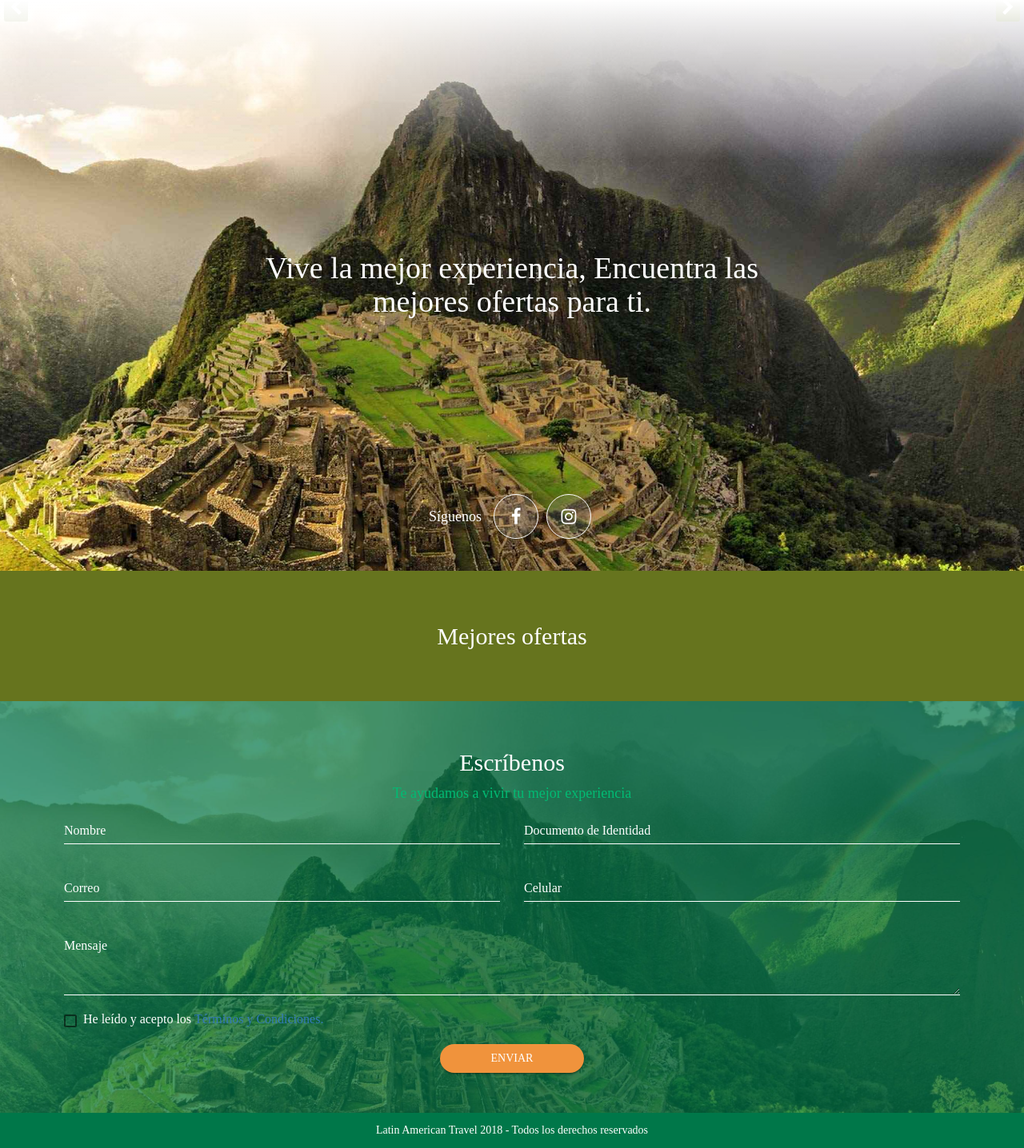
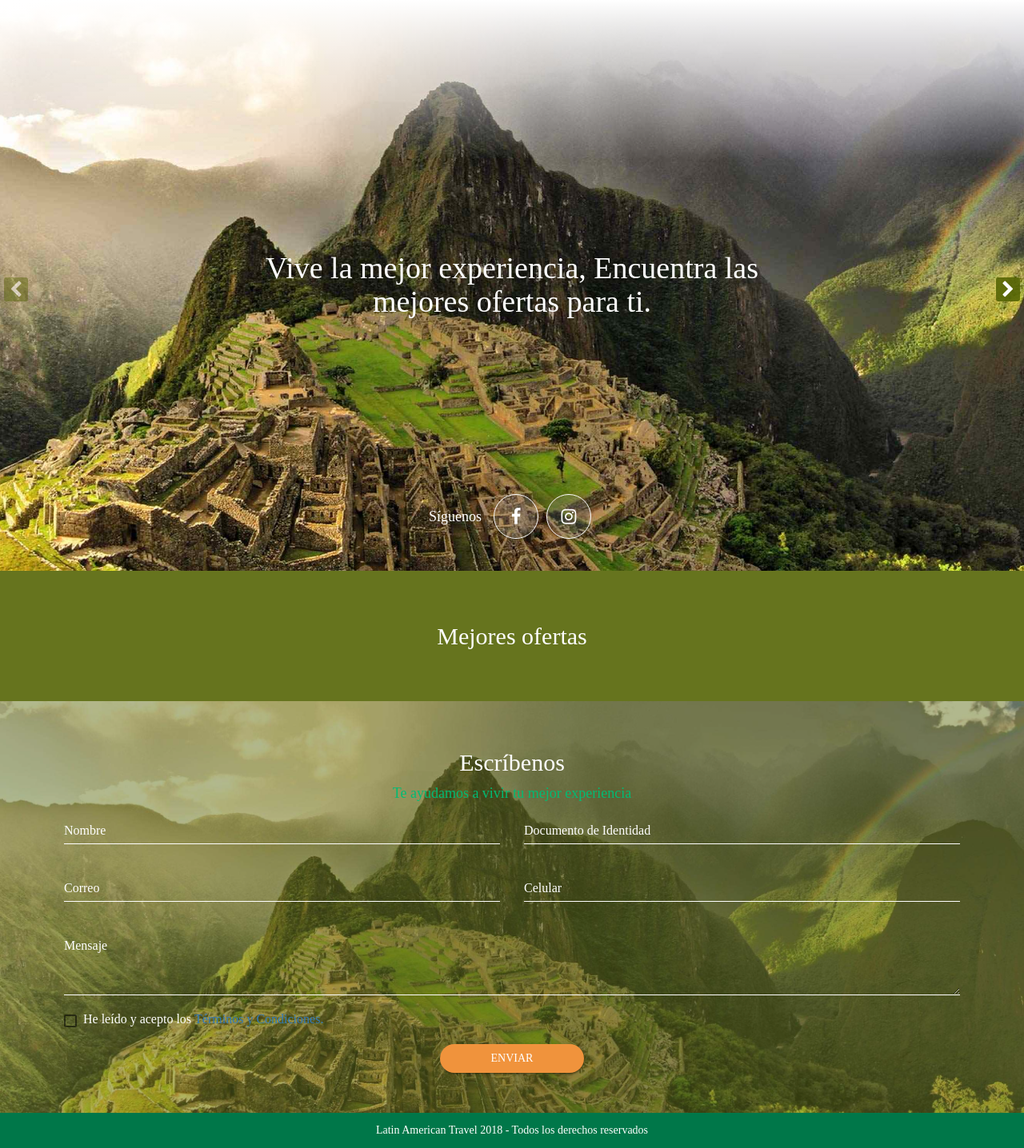
Before and after one commit to joseminaya15/latin_american_travel, a CodeIgniter app: the page made by application/views/es/v_home.php in a window 1280 px wide. Shown: the part 86-1522 px from the top of the page at 80% size. Run offline with CodeIgniter, Linux system fonts and the light colour scheme; data that the repository does not hold is empty; some libraries are stand-ins or nearby versions; some web fonts are replaced.

Commit message:
slider home

```diff
--- a/application/views/es/v_home.php
+++ b/application/views/es/v_home.php
@@ -68,22 +68,39 @@
         <section id="principal" class="js-fondo--principal">
             <div class="owl-carousel owl-theme">
                 <div class="item">
-
+                    <div class="fondo-responsive fondo1"></div>
+                    <div class="cont-carousel">
+                        <div class="cont-carousel__contenido">
+                            <h2>Vive la mejor experiencia, Encuentra las mejores ofertas para ti.</h2>
+                            <div class="js-search hidden">
+                                <input type="text" class="form-control" placeholder="Busca tu destino ideal" id="texto" onkeypress="verificarDatos(event);">
+                                <button class="mdl-button mdl-js-button mdl-button--raised mdl-js-ripple-effect" onclick="buscarOferta()">BUSCAR</button>
+                            </div>
+                        </div>
+                    </div>
                 </div>
                 <div class="item">
-
+                    <div class="fondo-responsive fondo2"></div>
+                    <div class="cont-carousel">
+                        <div class="cont-carousel__contenido">
+                            <h2>Vive la mejor experiencia, Encuentra las mejores ofertas para ti.</h2>
+                            <div class="js-search hidden">
+                                <input type="text" class="form-control" placeholder="Busca tu destino ideal" id="texto" onkeypress="verificarDatos(event);">
+                                <button class="mdl-button mdl-js-button mdl-button--raised mdl-js-ripple-effect" onclick="buscarOferta()">BUSCAR</button>
+                            </div>
+                        </div>
+                    </div>
                 </div>
                 <div class="item">
-
-                </div>
-            </div>
-            <div class="fondo-responsive"></div>
-            <div class="cont-carousel">
-                <div class="cont-carousel__contenido">
-                    <h2>Vive la mejor experiencia, Encuentra las mejores ofertas para ti.</h2>
-                    <div class="js-search hidden">
-                        <input type="text" class="form-control" placeholder="Busca tu destino ideal" id="texto" onkeypress="verificarDatos(event);">
-                        <button class="mdl-button mdl-js-button mdl-button--raised mdl-js-ripple-effect" onclick="buscarOferta()">BUSCAR</button>
+                    <div class="fondo-responsive fondo3"></div>
+                    <div class="cont-carousel">
+                        <div class="cont-carousel__contenido">
+                            <h2>Vive la mejor experiencia, Encuentra las mejores ofertas para ti.</h2>
+                            <div class="js-search hidden">
+                                <input type="text" class="form-control" placeholder="Busca tu destino ideal" id="texto" onkeypress="verificarDatos(event);">
+                                <button class="mdl-button mdl-js-button mdl-button--raised mdl-js-ripple-effect" onclick="buscarOferta()">BUSCAR</button>
+                            </div>
+                        </div>
                     </div>
                 </div>
             </div>
--- a/public/css/style.styl
+++ b/public/css/style.styl
@@ -57,6 +57,12 @@
 	left 0
 	right 0
 	bottom 0
+relative()
+	position relative
+	top 0
+	right 0
+	bottom 0
+	left 0
 flipCard()
 	-moz-backface-visibility hidden
 	-webkit-backface-visibility hidden
@@ -242,24 +248,38 @@
 		height calc( 100vh - 86px)
 	&.js-fondo--login
 		height calc( 100vh - 50px)
-	.fondo-responsive
-		position absolute
-		top 0
-		right 0
-		bottom 0
-		left 0
-		background url(../img/fondo/fondo_header1.jpg) no-repeat center center
-		background-size cover
-		&:AFTER
-			position absolute
-			content ''
-			top 0
-			right 0
-			left 0
-			z-index 2
-			background linear-gradient(#FFFFFF, transparent)
-			width 100%
-			height 200px
+	.owl-carousel
+		relative()
+		height calc( 100vh - 86px)
+		width 100%
+		z-index 2
+		.owl-item
+			height calc( 100vh - 86px)
+			.item
+				height calc( 100vh - 86px)
+				.fondo-responsive
+					position absolute
+					top 0
+					right 0
+					bottom 0
+					left 0
+					background-size cover !important
+					&.fondo1
+						background url(../img/fondo/fondo_header1.jpg) no-repeat center center
+					&.fondo2
+						background url(../img/fondo/fondo_header2.jpg) no-repeat center center
+					&.fondo3
+						background url(../img/fondo/fondo_header3.jpg) no-repeat center center
+					&:AFTER
+						position absolute
+						content ''
+						top 0
+						right 0
+						left 0
+						z-index 2
+						background linear-gradient(#FFFFFF, transparent)
+						width 100%
+						height 200px
 .owl-theme
 	.owl-nav
 		flexCenter()
@@ -269,12 +289,14 @@
 		z-index 0
 		width 100%
 		.owl-prev
+			flexCenter()
 			position absolute
 			left 0
 			background-color $color
 			&:hover
 				background-color $color
 		.owl-next
+			flexCenter()
 			position absolute
 			right 0
 			background-color $color
@@ -363,9 +385,9 @@
 		top 0
 		right 0
 		left 0
-		opacity 0.7
+		opacity 0.5
 		z-index 2
-		background-color #007749
+		background-color #67741E
 		width 100%
 		height 100%
 .mdl-experiencia
--- a/public/js/index.js
+++ b/public/js/index.js
@@ -37,8 +37,10 @@
 	navigation: false,
 	nav: true,
 	loop: false,
-	dots: false,
-	autoplay: false,
+	dots: true,
+	animateOut: 'fadeOut',
+	animateIn: 'fadeIn',
+	autoplay: true,
 	autoplayTimeout: 5000,
 	navText: ["<i class='fa fa-chevron-left'></i>", "<i class='fa fa-chevron-right'></i>"]
 });
```
Also changed, not shown: public/css/style.css, public/img/fondo/fondo_header.jpg (deleted), public/img/fondo/fondo_header2.jpg (added), public/img/fondo/fondo_header3.jpg (added), public/img/fondo/nosotros1.jpg, public/img/fondo/nosotros2.jpg, public/img/fondo/nosotros3.jpg.
